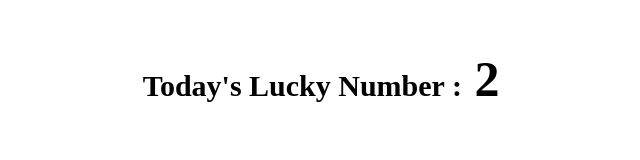
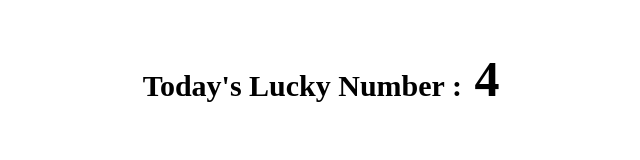
Before and after one commit to bdbose/auto-git, a plain HTML site: page index.html in a window 1280 px wide. Shown: the full height of the page, 319-959 px from the left. Drawn offline with Linux system fonts and the light colour scheme.

Commit message:
Index Updated

```diff
--- a/index.html
+++ b/index.html
@@ -1 +1 @@
-<html><head><title>Get Your Lucky Number</title><link rel='stylesheet' href='style.css'><meta name='viewport' content='width=device-width, initial-scale=1.0'></head><body><div class='main'><span>Today's Lucky Number :</span> 2 </div></body></html>
+<html><head><title>Get Your Lucky Number</title><link rel='stylesheet' href='style.css'><meta name='viewport' content='width=device-width, initial-scale=1.0'></head><body><div class='main'><span>Today's Lucky Number :</span> 4 </div></body></html>
```
Also changed, not shown: 1 other file.
